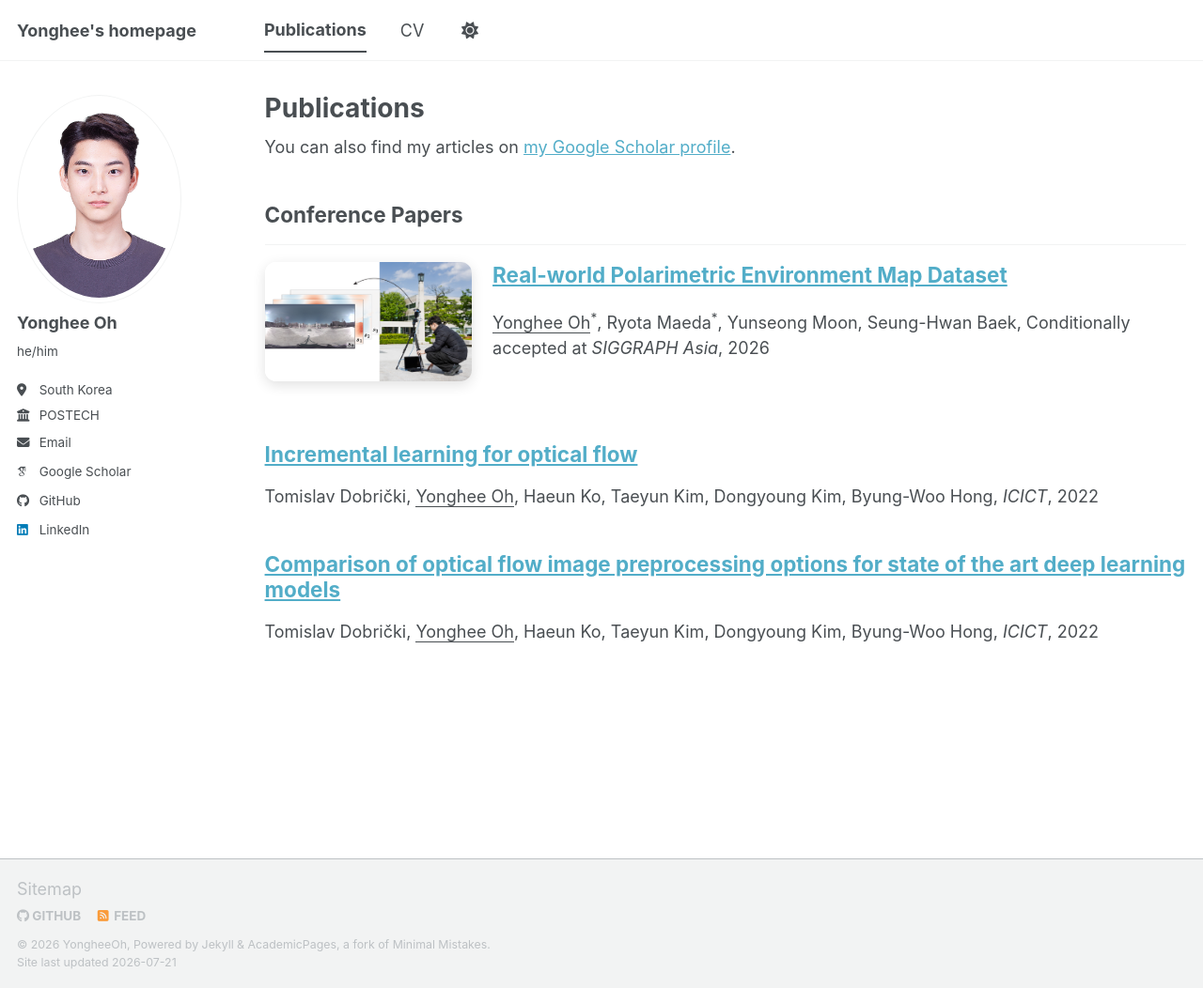
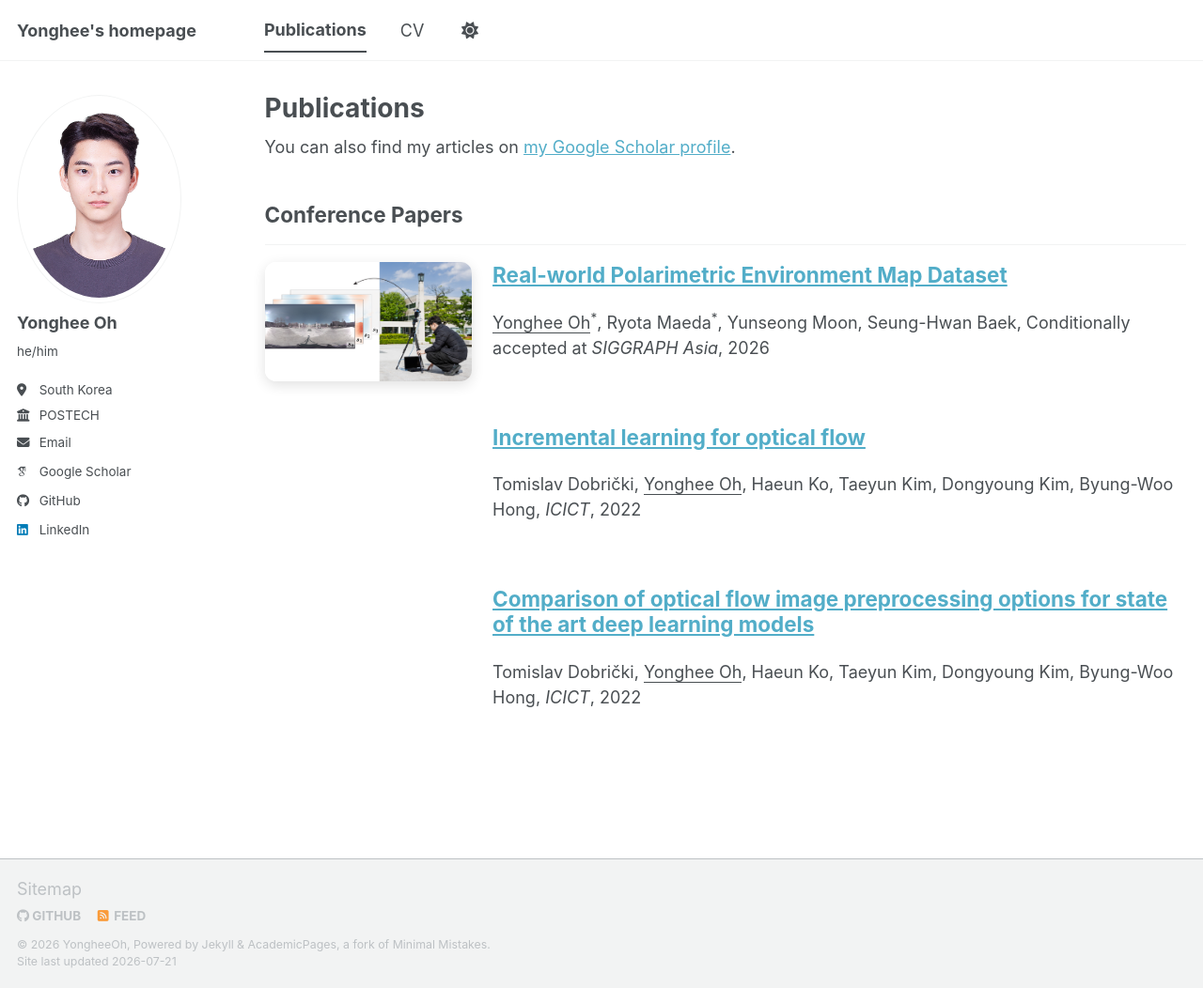
Before and after one commit to yongheeoh/yongheeoh.github.io, a Jekyll site: the page built from _pages/publications.html, in a window 1280 px wide and 1052 px high. Shown: the whole window at 94% size. Built offline with Jekyll 4.4.1, drawn with Linux system fonts in a browser that asks for light colours; some web fonts are replaced; a script bundle is joined from its source files by our own code; library files that are not in the unit come from our copies.

Commit message:
Align all conference publication cards

```diff
--- a/_includes/archive-single.html
+++ b/_includes/archive-single.html
@@ -13,7 +13,7 @@
 {% endif %}
 
 <div class="{{ include.type | default: "list" }}__item">
-  <article class="archive__item{% if post.collection == 'publications' and post.thumbnail %} publication-card{% endif %}" itemscope itemtype="http://schema.org/CreativeWork">
+  <article class="archive__item{% if post.collection == 'publications' %} publication-card{% endif %}" itemscope itemtype="http://schema.org/CreativeWork">
     {% if include.type == "grid" and teaser %}
       <div class="archive__item-teaser">
         <img src=
```
